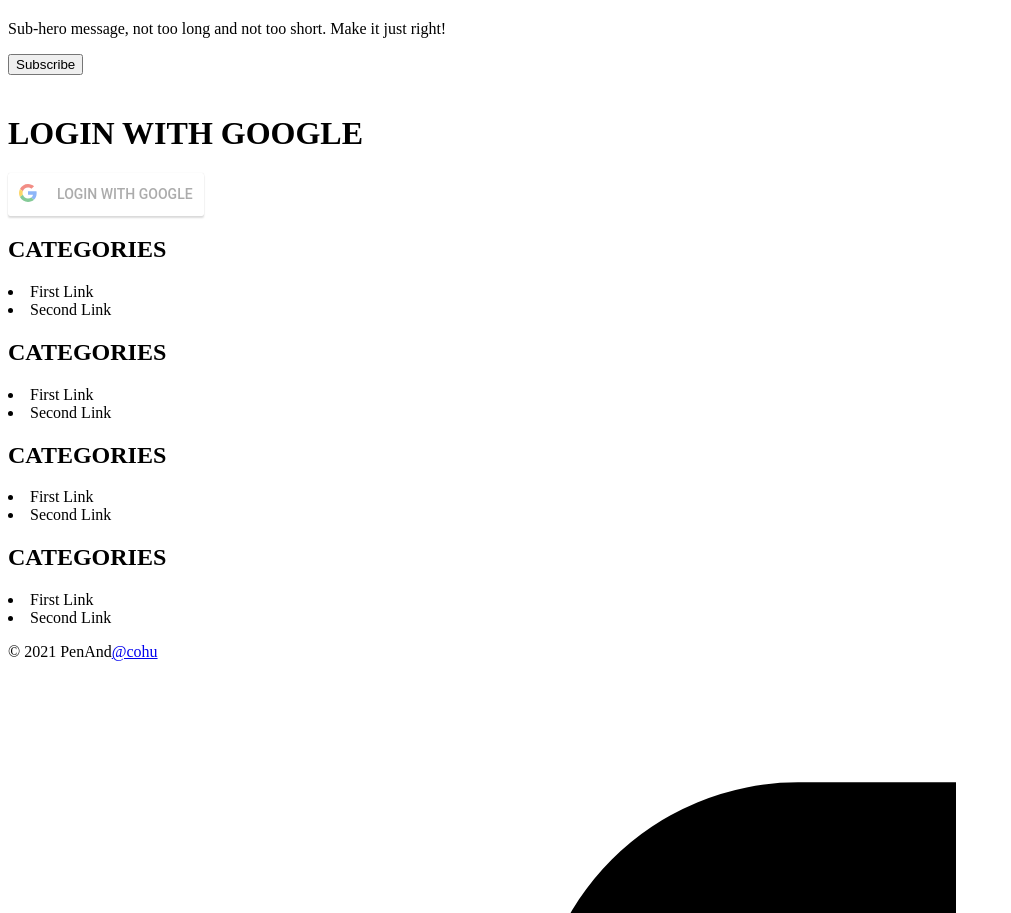
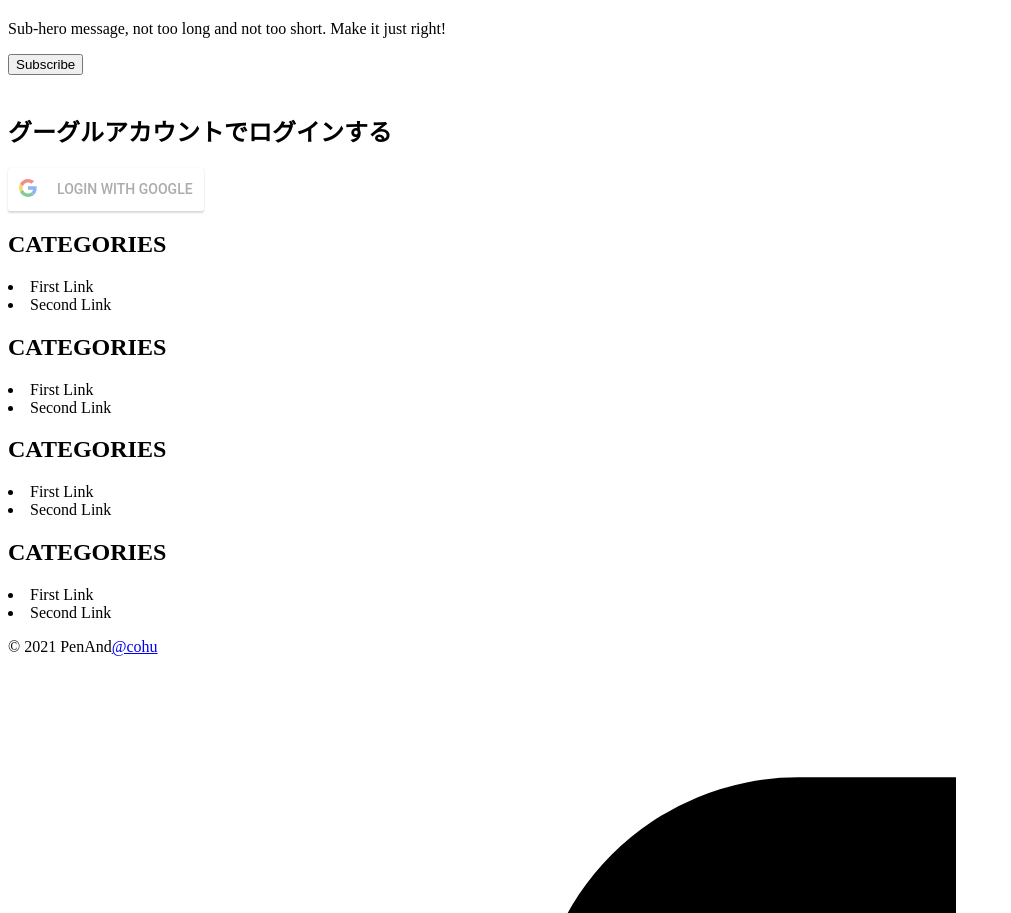
Before and after one commit to cota-eng/penand-by-next, a Next.js app: page / in a window 1280 px wide. Shown: the part 1472-2385 px from the top of the page, without its empty margins (0-1011 px from the left). Built offline with nearby package versions, Linux system fonts and the light colour scheme; no server answers.

Commit message:
about auth

```diff
--- a/components/Authentication/Auth.tsx
+++ b/components/Authentication/Auth.tsx
@@ -1,7 +1,7 @@
 import React from "react";
 
 const Auth: React.FC = () => {
-  return <div></div>;
+  return <div>{/* for handle Profile */}</div>;
 };
 
 export default Auth;
--- a/components/Authentication/GoogleSocialAuth.tsx
+++ b/components/Authentication/GoogleSocialAuth.tsx
@@ -7,17 +7,17 @@ const responseGoogle = async (response) => {
   await googleLogin(response.accessToken);
   console.log(responseGoogle);
   console.log(response);
-  //   cookies.set("session", response.tokenObj.id_token);
 };
-// const logout = () => {
-//   console.log("logout");
-// };
-const GoogleSocialAuth = () => {
+const GoogleSocialAuth: React.FC = () => {
   return (
     <div>
-      <h1>LOGIN WITH GOOGLE</h1>
+      <div>
+        <h2 className="font-semibold mb-2 mx-auto mt-5 leading-tight text-3xl w-full text-gray-500">
+          グーグルアカウントでログインする
+        </h2>
 
         <GoogleLogin
+          className="mx-auto "
           clientId={process.env.NEXT_PUBLIC_GOOGLE_CLIENT_ID}
           buttonText="LOGIN WITH GOOGLE"
           onSuccess={responseGoogle}
@@ -32,6 +32,7 @@ const GoogleSocialAuth = () => {
         onLogoutSuccess={logout}
       ></GoogleLogout> */}
       </div>
+    </div>
   );
 };
 
```
Lines whose indentation alone changed are shown as unchanged.
